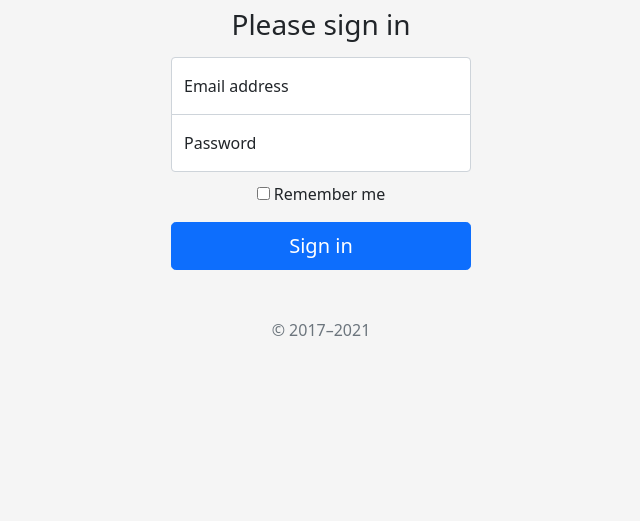
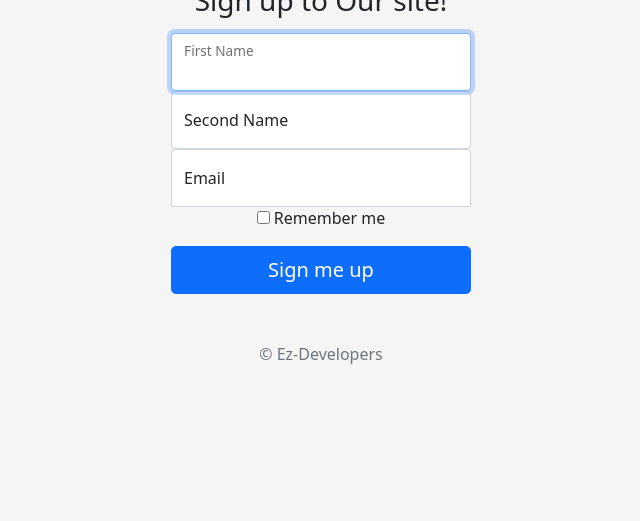
Before and after one commit to jakhongirn/signup-mail, a website: page signup.html in a window 1280 px wide. Shown: the part 279-800 px from the top of the page, without its empty margins (319-959 px from the left). Drawn offline with nearby package versions, Linux system fonts and the light colour scheme.

Commit message:
customize template

```diff
--- a/signup.html
+++ b/signup.html
@@ -80,25 +80,37 @@
           width="100"
           height="100"
         />
-        <h1 class="h3 mb-3 fw-normal">Please sign in</h1>
+        <h1 class="h3 mb-3 fw-normal">Sign up to Our site!</h1>
+
+        <div class="form-floating">
+          <input
+            type="text"
+            class="form-control"
+            id="floatingInput"
+            placeholder="First Name"
+            required
+            autofocus
+          />
+          <label for="floatingInput">First Name</label>
+        </div>
+        <div class="form-floating">
+          <input
+            type="text"
+            class="form-control"
+            id="floatingInput"
+            placeholder="Second Name"
+          />
+          <label for="floatingInput">Second Name</label>
+        </div>
 
         <div class="form-floating">
           <input
             type="email"
             class="form-control"
             id="floatingInput"
-            placeholder="name@example.com"
+            placeholder="Email"
           />
-          <label for="floatingInput">Email address</label>
-        </div>
-        <div class="form-floating">
-          <input
-            type="password"
-            class="form-control"
-            id="floatingPassword"
-            placeholder="Password"
-          />
-          <label for="floatingPassword">Password</label>
+          <label for="floatingInput">Email</label>
         </div>
 
         <div class="checkbox mb-3">
@@ -107,9 +119,9 @@
           </label>
         </div>
         <button class="w-100 btn btn-lg btn-primary" type="submit">
-          Sign in
+          Sign me up
         </button>
-        <p class="mt-5 mb-3 text-muted">&copy; 2017–2021</p>
+        <p class="mt-5 mb-3 text-muted">&copy; Ez-Developers</p>
       </form>
     </main>
   </body>
```
Also changed, not shown: images/ez-logo.jpg (added).
